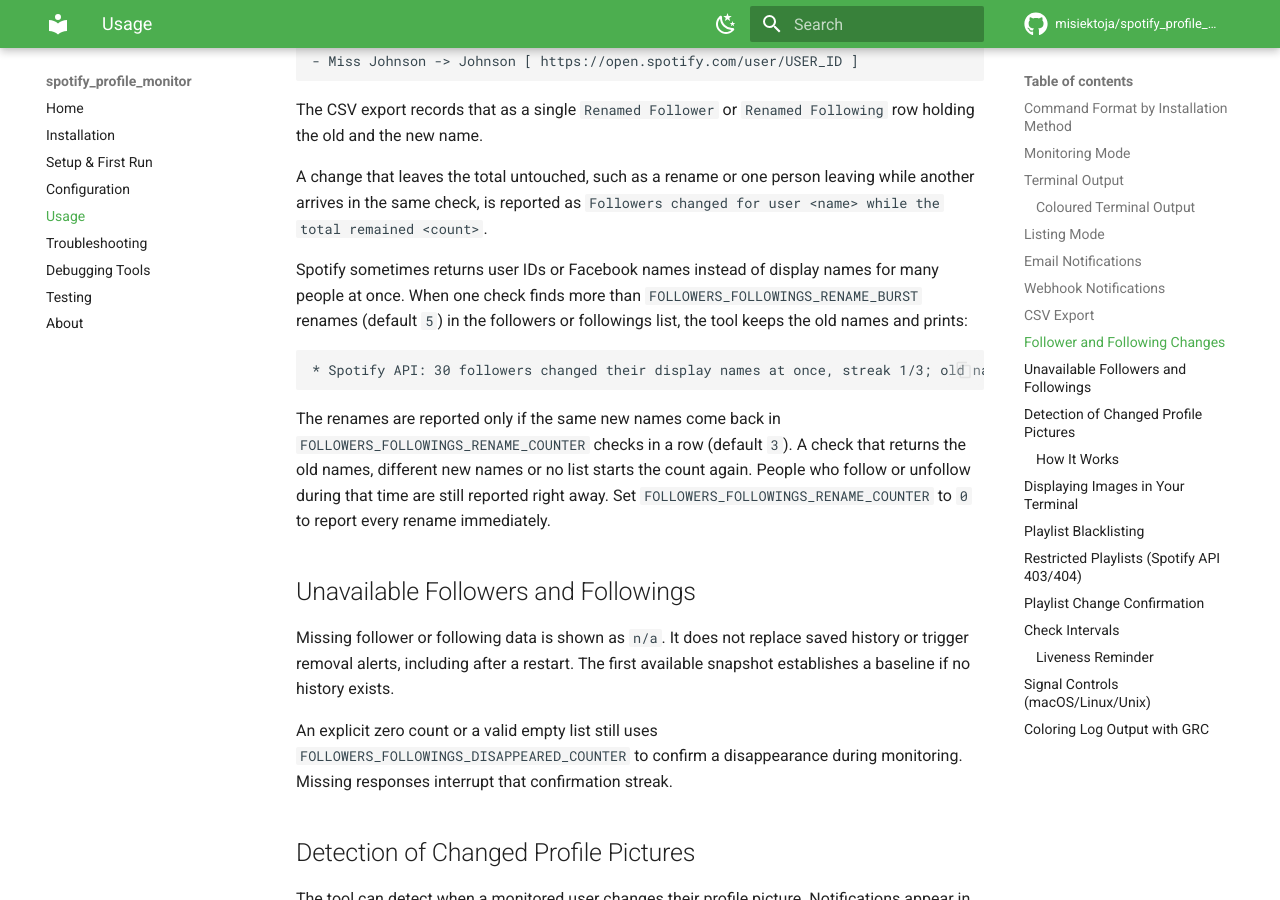
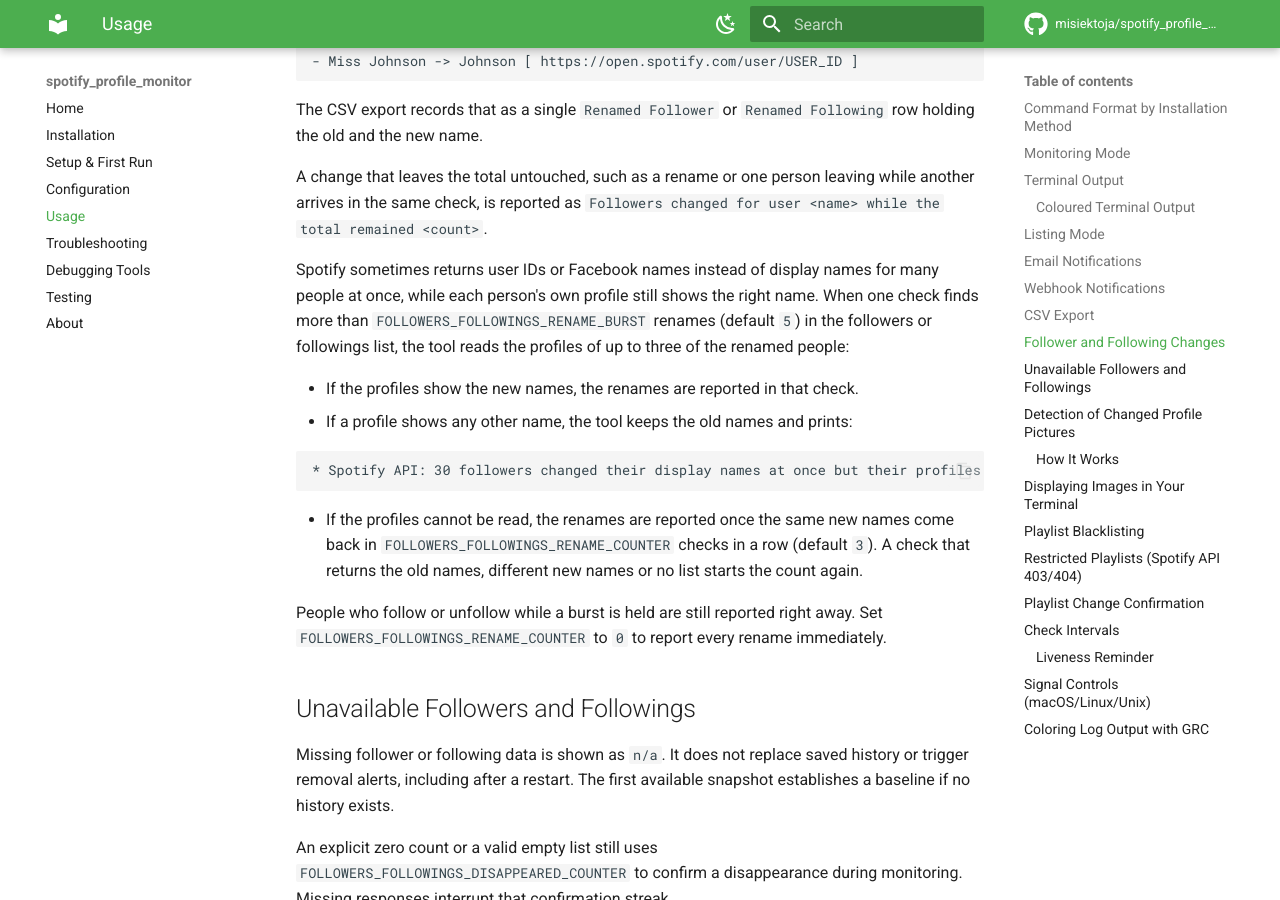
Before and after one commit to misiektoja/spotify_profile_monitor, an MkDocs documentation site: the page built from docs/usage.md, in a window 1280 px wide and 900 px high, scrolled down 11068 px. Built offline with MkDocs 1.6.1 and Material for MkDocs 9.7.7, drawn with Linux system fonts in a browser that asks for light colours; comment, search, counter and statistics services are not loaded.

Commit message:
docs(usage): describe the profile cross-check for follower rename bursts

````diff
--- a/docs/usage.md
+++ b/docs/usage.md
@@ -362,13 +362,18 @@
 
 A change that leaves the total untouched, such as a rename or one person leaving while another arrives in the same check, is reported as `Followers changed for user <name> while the total remained <count>`.
 
-Spotify sometimes returns user IDs or Facebook names instead of display names for many people at once. When one check finds more than `FOLLOWERS_FOLLOWINGS_RENAME_BURST` renames (default `5`) in the followers or followings list, the tool keeps the old names and prints:
+Spotify sometimes returns user IDs or Facebook names instead of display names for many people at once, while each person's own profile still shows the right name. When one check finds more than `FOLLOWERS_FOLLOWINGS_RENAME_BURST` renames (default `5`) in the followers or followings list, the tool reads the profiles of up to three of the renamed people:
 
-```
-* Spotify API: 30 followers changed their display names at once, streak 1/3; old names retained
-```
+- If the profiles show the new names, the renames are reported in that check.
+- If a profile shows any other name, the tool keeps the old names and prints:
 
-The renames are reported only if the same new names come back in `FOLLOWERS_FOLLOWINGS_RENAME_COUNTER` checks in a row (default `3`). A check that returns the old names, different new names or no list starts the count again. People who follow or unfollow during that time are still reported right away. Set `FOLLOWERS_FOLLOWINGS_RENAME_COUNTER` to `0` to report every rename immediately.
+  ```
+  * Spotify API: 30 followers changed their display names at once but their profiles show other names; old names retained
+  ```
+
+- If the profiles cannot be read, the renames are reported once the same new names come back in `FOLLOWERS_FOLLOWINGS_RENAME_COUNTER` checks in a row (default `3`). A check that returns the old names, different new names or no list starts the count again.
+
+People who follow or unfollow while a burst is held are still reported right away. Set `FOLLOWERS_FOLLOWINGS_RENAME_COUNTER` to `0` to report every rename immediately.
 
 <a id="unavailable-followers-and-followings"></a>
 ## Unavailable Followers and Followings
````
